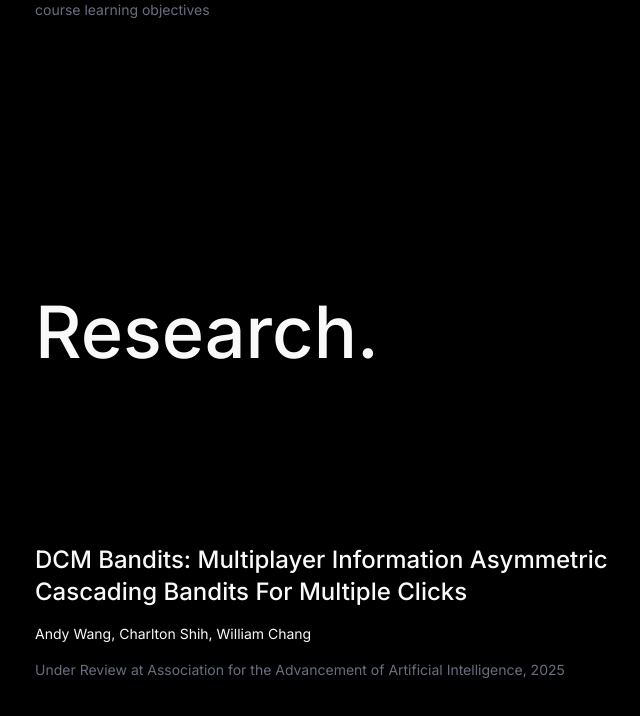
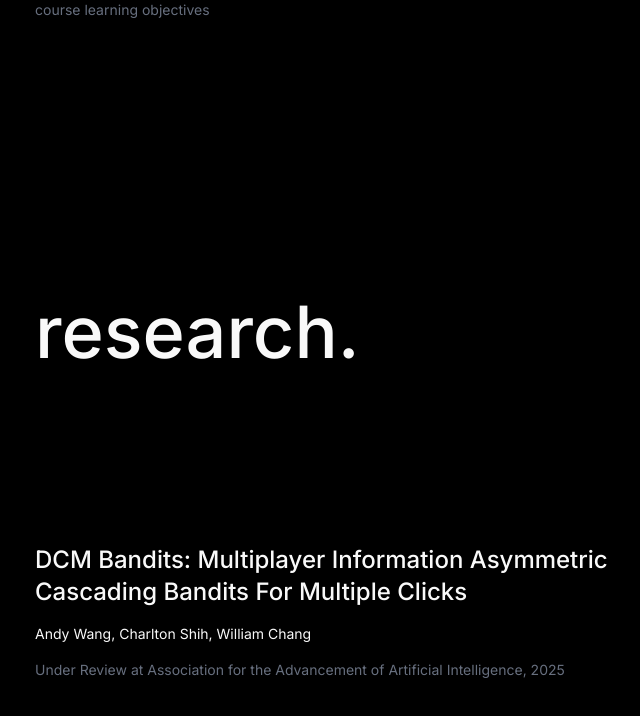
Before and after one commit to chewton2k/Portfolio, a React (Vite) app: page / in a window 1280 px wide. Shown: the part 4404-5120 px from the top of the page, without its empty margins (285-925 px from the left). Built offline with nearby package versions, Linux system fonts and the light colour scheme.

Commit message:
changed Research -> research

```diff
--- a/src/pages/PaperPage.jsx
+++ b/src/pages/PaperPage.jsx
@@ -6,7 +6,7 @@ const PaperPage = () => {
     >
       <div className="w-6/8" style={{ opacity: 1, transform: "none" }}>
         <h2 className="text-4xl md:text-7xl font-medium max-w-2xl text-white">
-          Research.
+          research.
         </h2>
 
         {/* Block 1 */}
```
